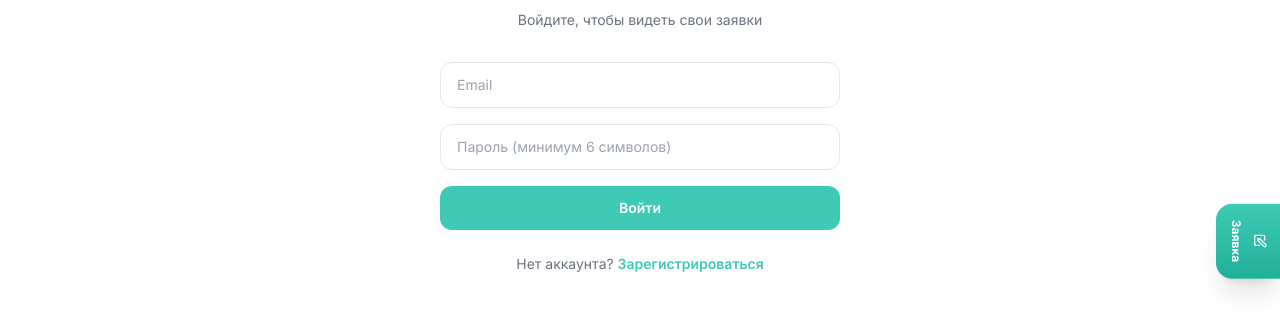
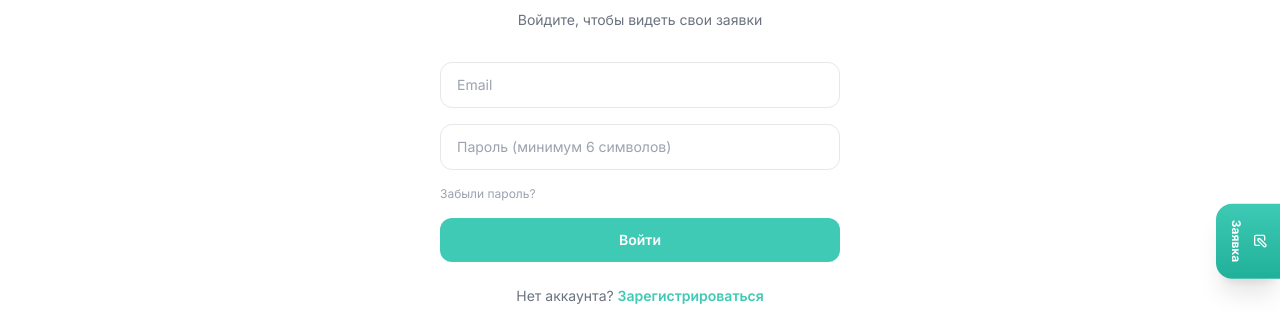
Before and after one commit to Khusrav-afk/Beauty-Shape, a Next.js app: page /login in a window 1280 px wide. Shown: the part 159-471 px from the top of the page. Built offline with nearby package versions, Linux system fonts and the light colour scheme; no server answers.

Commit message:
Update page.js

```diff
--- a/app/login/page.js
+++ b/app/login/page.js
@@ -18,6 +18,17 @@ export default function LoginPage() {
 
   // Уже вошёл — отправляем в кабинет
   useEffect(() => { if (user) router.replace('/account') }, [user, router])
+
+  async function handleForgot() {
+    setError(''); setInfo('')
+    if (!form.email.trim()) { setError('Введите email, на который придёт ссылка'); return }
+    if (!supabase) { setError('Авторизация не настроена'); return }
+    const { error } = await supabase.auth.resetPasswordForEmail(form.email.trim(), {
+      redirectTo: `${window.location.origin}/reset-password`,
+    })
+    if (error) { setError(translate(error.message)); return }
+    setInfo('Письмо со ссылкой для смены пароля отправлено на ' + form.email.trim())
+  }
 
   async function handleSubmit(e) {
     e.preventDefault()
@@ -71,6 +82,13 @@ export default function LoginPage() {
           {error && <p className="text-sm text-red-600">{error}</p>}
           {info && <p className="text-sm text-green-600">{info}</p>}
 
+          {mode === 'login' && (
+            <button type="button" onClick={handleForgot}
+              className="block text-xs text-gray-400 hover:text-teal-600 hover:underline">
+              Забыли пароль?
+            </button>
+          )}
+
           <button type="submit" disabled={loading}
             className="w-full py-3 rounded-xl text-white text-sm font-semibold hover:opacity-90 disabled:opacity-60 transition-all"
             style={{ background: '#3ECAB4' }}>
```
